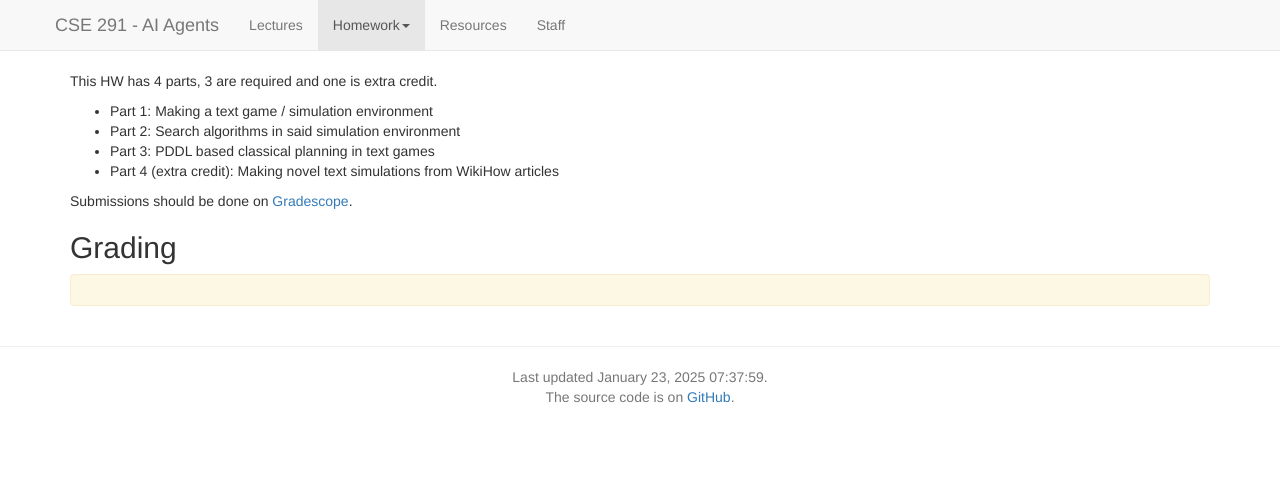
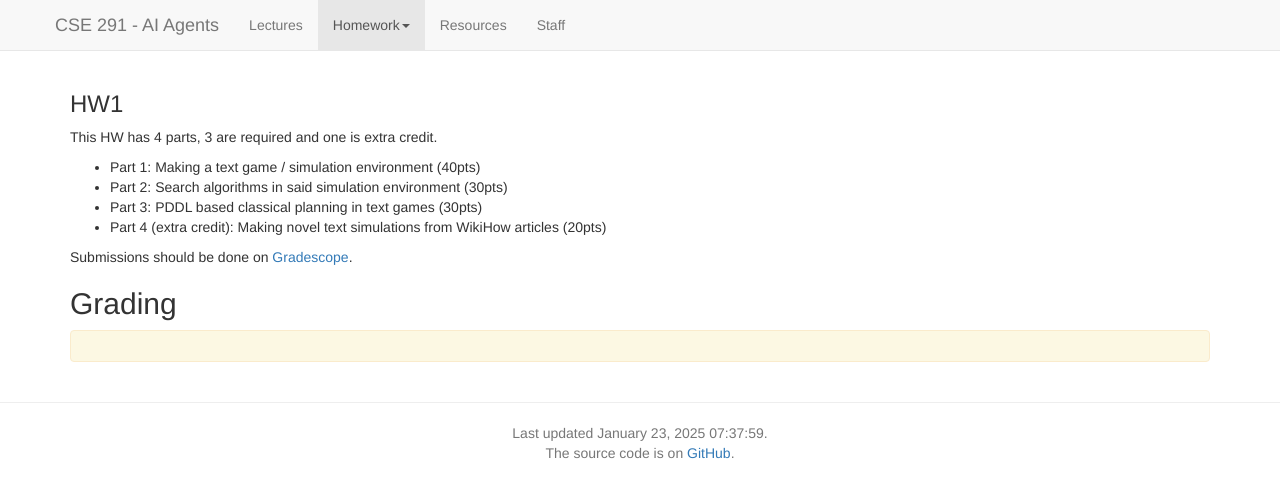
Before and after one commit to nossyd/ai-agents-course, a Jekyll site: the page built from homeworks/hw1/hw1.md, in a window 1280 px wide. Shown: the top 498 px of the page. Built offline with Jekyll 4.4.1, drawn with Linux system fonts in a browser that asks for light colours; nearby versions of some CDN libraries; a script that is not in the unit is left out.

Commit message:
[HW1] Update READMEs and planning.ipynb for autograder

```diff
--- a/homeworks/hw1/hw1.md
+++ b/homeworks/hw1/hw1.md
@@ -25,12 +25,14 @@ You can download the materials for this assignment here:
 </div>
 {% endif %}
 
+### HW1
+
 This HW has 4 parts, 3 are required and one is extra credit.
 
-- Part 1: Making a text game / simulation environment
-- Part 2: Search algorithms in said simulation environment
-- Part 3: PDDL based classical planning in text games
-- Part 4 (extra credit): Making novel text simulations from WikiHow articles
+- Part 1: Making a text game / simulation environment (40pts)
+- Part 2: Search algorithms in said simulation environment (30pts)
+- Part 3: PDDL based classical planning in text games (30pts)
+- Part 4 (extra credit): Making novel text simulations from WikiHow articles (20pts)
 
 
 Submissions should be done on [Gradescope]({{page.submission_link}}).
```
Also changed, not shown: other parts of homeworks/hw1/hw1.md (+3 -3 lines), homeworks/hw1/part-1-textgame/part-1-textgame.md (+12 -9 lines), homeworks/hw1/part-2-search/part-2-search.md (+5 -1 lines), homeworks/hw1/part-3-planning/part-3-planning.md (+3 -5 lines), 1 other file.
